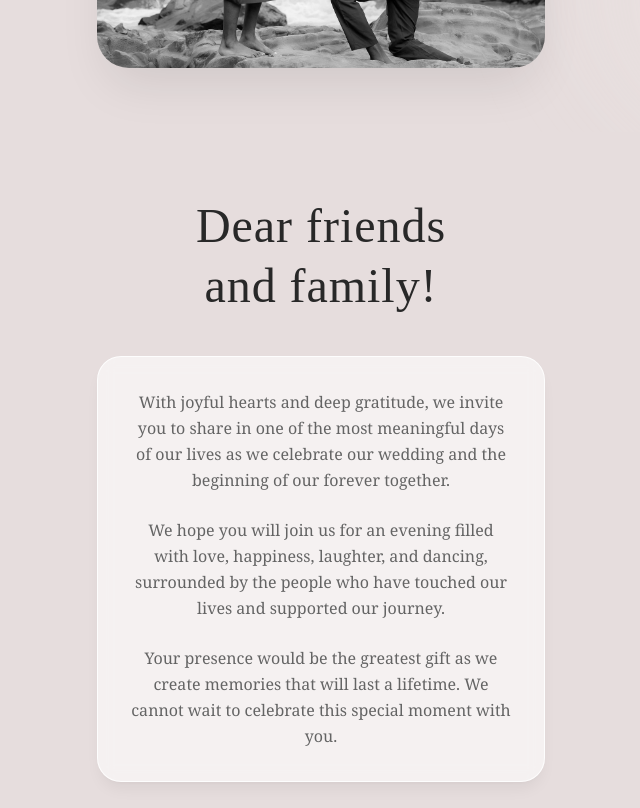
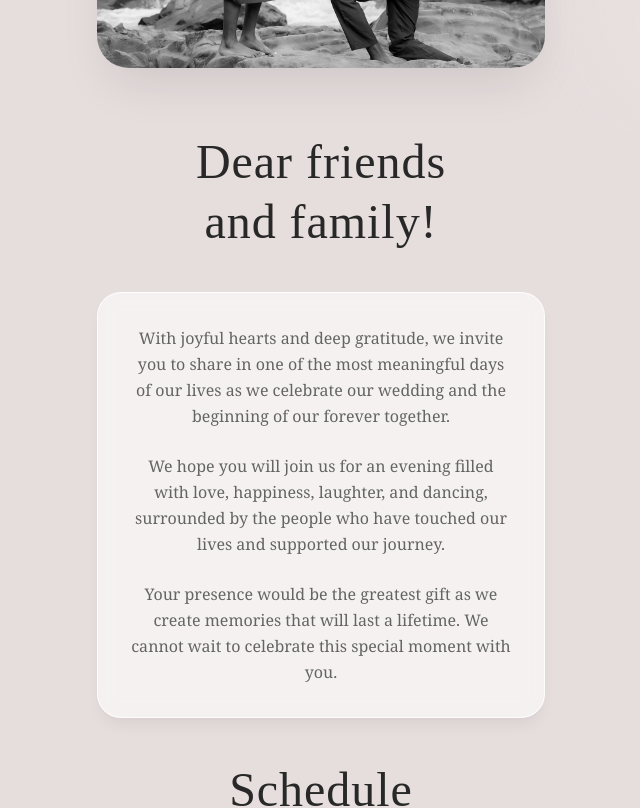
Before and after one commit to Giscard49/w-invitation, a React (Vite) app: page / in a window 1280 px wide. Shown: the part 1040-1848 px from the top of the page, without its empty margins (319-959 px from the left). Built offline with nearby package versions, Linux system fonts and the light colour scheme; no server answers.

Commit message:
new updates

```diff
--- a/src/App.tsx
+++ b/src/App.tsx
@@ -215,7 +215,7 @@ export default function App() {
       </section>
 
       {/* Dear Friends Section */}
-      <section className="min-h-screen flex flex-col items-center justify-start px-6 py-16 relative">
+      <section className="min-h-screen flex flex-col items-center justify-start px-4 py-2 relative">
         <div className="absolute top-20 right-10 w-48 h-48 bg-gradient-to-bl from-[#f0ebe6]/20 to-transparent rounded-full blur-2xl" />
 
         <div className="w-full max-w-md relative z-10">
@@ -261,7 +261,7 @@ export default function App() {
 
       {/* Schedule Details */}
       <section className="min-h-screen flex flex-col items-center justify-start px-5 py-10 relative">
-        <div className="absolute top-40 left-10 w-56 h-56 bg-gradient-to-br from-[#ebe6e1]/20 to-transparent rounded-full blur-2xl" />
+        <div className="absolute top-40 left-10 w-54 h-56 bg-gradient-to-br from-[#ebe6e1]/20 to-transparent rounded-full blur-2xl" />
 
         <div className="w-full max-w-md relative z-10">
           {/* Schedule Box */}
@@ -338,7 +338,7 @@ export default function App() {
       </section>
 
       {/* Dress Code & Location */}
-      <section className="min-h-screen flex flex-col items-center justify-start px-6 py-16 relative">
+      <section className="min-h-screen flex flex-col items-center justify-start px-6 py-10 relative">
         <div className="absolute top-32 left-8 w-52 h-52 bg-gradient-to-br from-[#f0ebe6]/20 to-transparent rounded-full blur-2xl" />
 
         <div className="w-full max-w-md relative z-10">
@@ -532,7 +532,7 @@ export default function App() {
       </section>
 
       {/* Final Message */}
-      <section className="flex flex-col items-center justify-center px-6 py-16 relative overflow-hidden">
+      <section className="flex flex-col items-center justify-center px-6 py-10 relative overflow-hidden">
         <div className="absolute top-1/2 left-1/2 -translate-x-1/2 -translate-y-1/2 w-96 h-96 bg-gradient-to-br from-[#f5f0eb]/20 to-[#faf5f0]/20 rounded-full blur-3xl" />
 
         <div className="w-full max-w-md text-center relative z-10">
```
